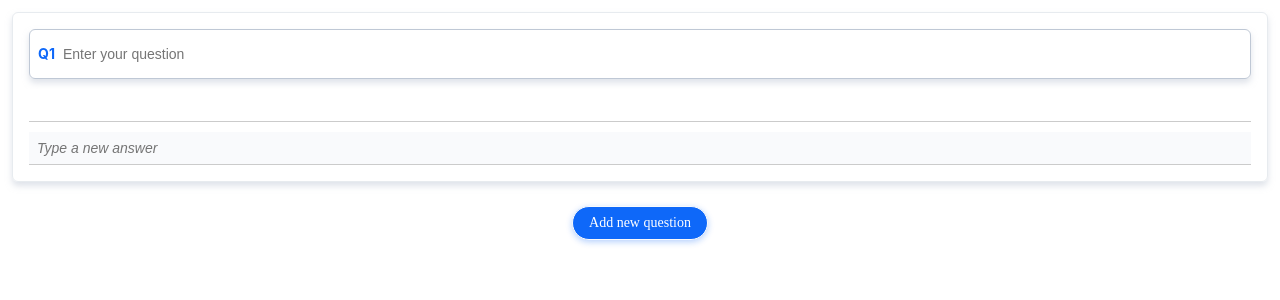
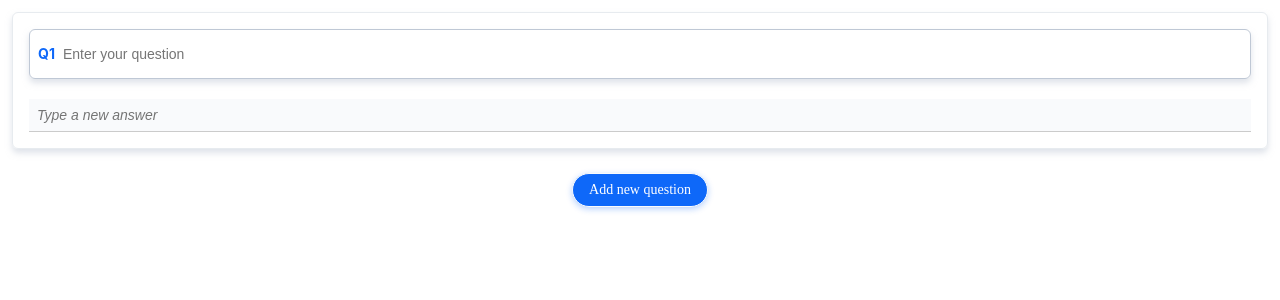
Before and after one commit to daneelf/survey-app, a React (Create React App) app: page / in a window 1280 px wide. Both pictures are taken after a click on the button "Add new question". Shown: the top 300 px of the page. Built offline with nearby package versions, Linux system fonts and the light colour scheme.

Commit message:
Add new answer on enter

```diff
--- a/src/App.js
+++ b/src/App.js
@@ -7,7 +7,6 @@ function App() {
   const [questionaires, setQuestionaire] = useState(0);
   const addQuestion = () => {
     setQuestionaire(questionaires + 1);
-    console.log(questionaires);
   };
   return (
     <div className={styles.App}>
--- a/src/components/Input/Input.js
+++ b/src/components/Input/Input.js
@@ -2,12 +2,12 @@ import React from "react";
 import styles from "./Input.module.css";
 import cs from "classnames";
 
-const Input = ({ fullWidth , placeholder, additionalStyles }) => {
+const Input = ({ fullWidth , placeholder, additionalStyles,onKeyDown,value }) => {
     const inputStyles = cs({
         [styles['full-width']]: fullWidth,
         [additionalStyles]: Boolean(additionalStyles),
     })
-  return <input className={inputStyles} placeholder={placeholder} />;
+  return <input className={inputStyles} placeholder={placeholder} onKeyDown={onKeyDown} value={value}/>;
 };
 
 Input.propTypes = {};
--- a/src/views/QuestionaireForm/QuestionaireForm.js
+++ b/src/views/QuestionaireForm/QuestionaireForm.js
@@ -1,16 +1,23 @@
-import React from "react";
+import React, { useState } from "react";
 import styles from "./QuestionaireForm.module.css";
-import QuestionInput from "./components/QuestionInput/QuestionInput"
+import QuestionInput from "./components/QuestionInput/QuestionInput";
 import Answer from "./components/AnswerInput/AnswerInput";
 
-import NewAnswerInput from "./components/NewAnswerInput/NewAnswerInput"
-const QuestionaireForm = ({ id, children, answers }) => {
+import NewAnswerInput from "./components/NewAnswerInput/NewAnswerInput";
+const QuestionaireForm = ({ id }) => {
+  const [answers, setAnswers] = useState([]);
+  const handleAddNewAnswer = (e) => {
+    if (e.keyCode === 13) {
+      console.log("llalal");
+      setAnswers([...answers, e.target.value]);
+    }
+  };
+
   return (
     <form className={styles.card}>
-      <QuestionInput id={id}/>
-      {answers}
-      <Answer />
-      <NewAnswerInput  />
+      <QuestionInput id={id} />
+      {answers.map((answer, i) => <Answer key={i} id={i} value={answer} />)}
+      <NewAnswerInput onKeyDown={(e) => handleAddNewAnswer(e)} />
     </form>
   );
 };
--- a/src/views/QuestionaireForm/components/AnswerInput/AnswerInput.js
+++ b/src/views/QuestionaireForm/components/AnswerInput/AnswerInput.js
@@ -2,11 +2,12 @@ import React from 'react';
 import Input from "../../../../components/Input/Input";
 import styles from './AnswerInput.module.css';
 
-const AnswerInput = () => {
+const AnswerInput = ({value}) => {
     return (
         <Input
         variant="answer"
         additionalStyles={styles["answer"]}
+        value={value}
       />
     );
 };
--- a/src/views/QuestionaireForm/components/NewAnswerInput/NewAnswerInput.js
+++ b/src/views/QuestionaireForm/components/NewAnswerInput/NewAnswerInput.js
@@ -2,12 +2,13 @@ import React from "react";
 import Input from "../../../../components/Input/Input";
 import styles from "./NewAnswerInput.module.css";
 
-const NewAnswerInput = ({ id, placeholder }) => {
+const NewAnswerInput = ({ id, placeholder, onKeyDown }) => {
   return (
     <Input
       variant="question"
       additionalStyles={styles["new-answer"]}
       placeholder={"Type a new answer"}
+      onKeyDown={onKeyDown}
     />
   );
 };
```
